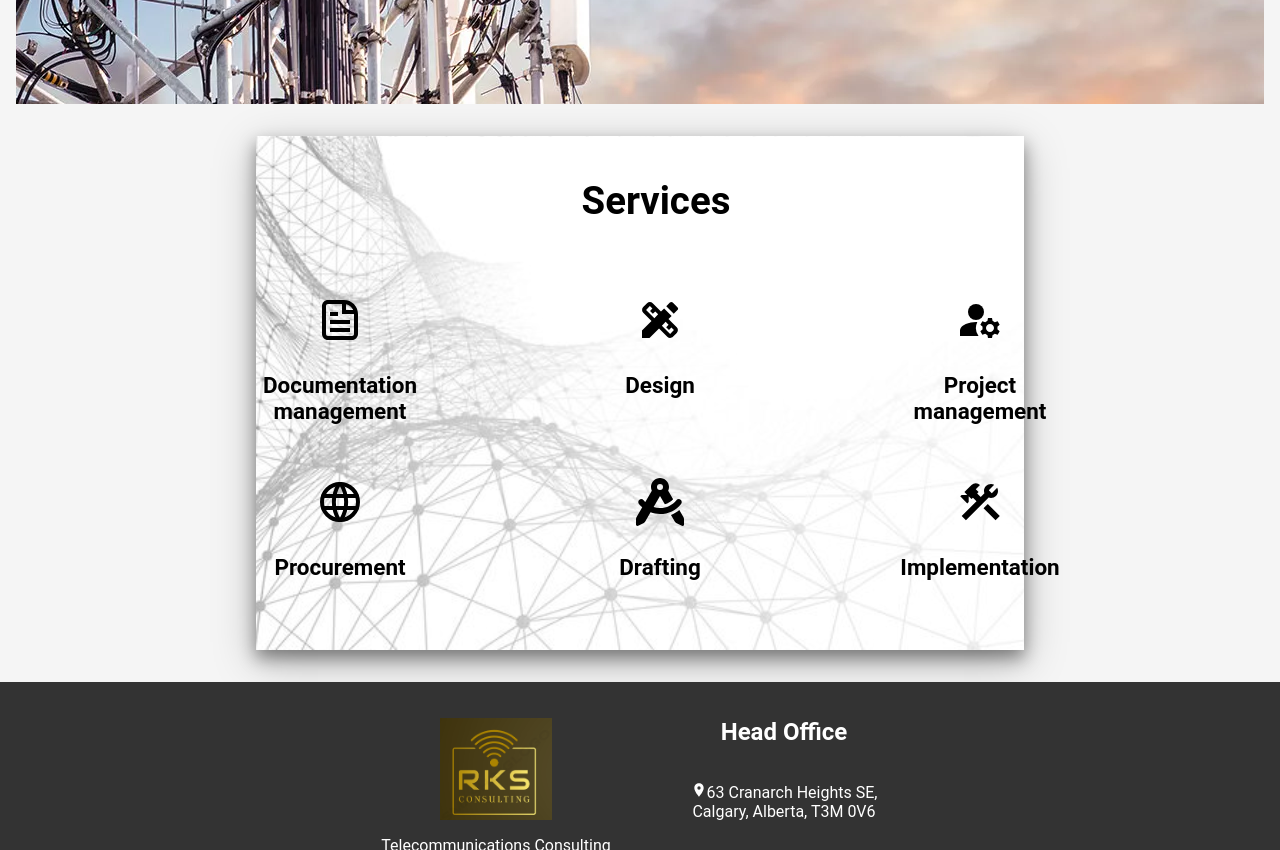
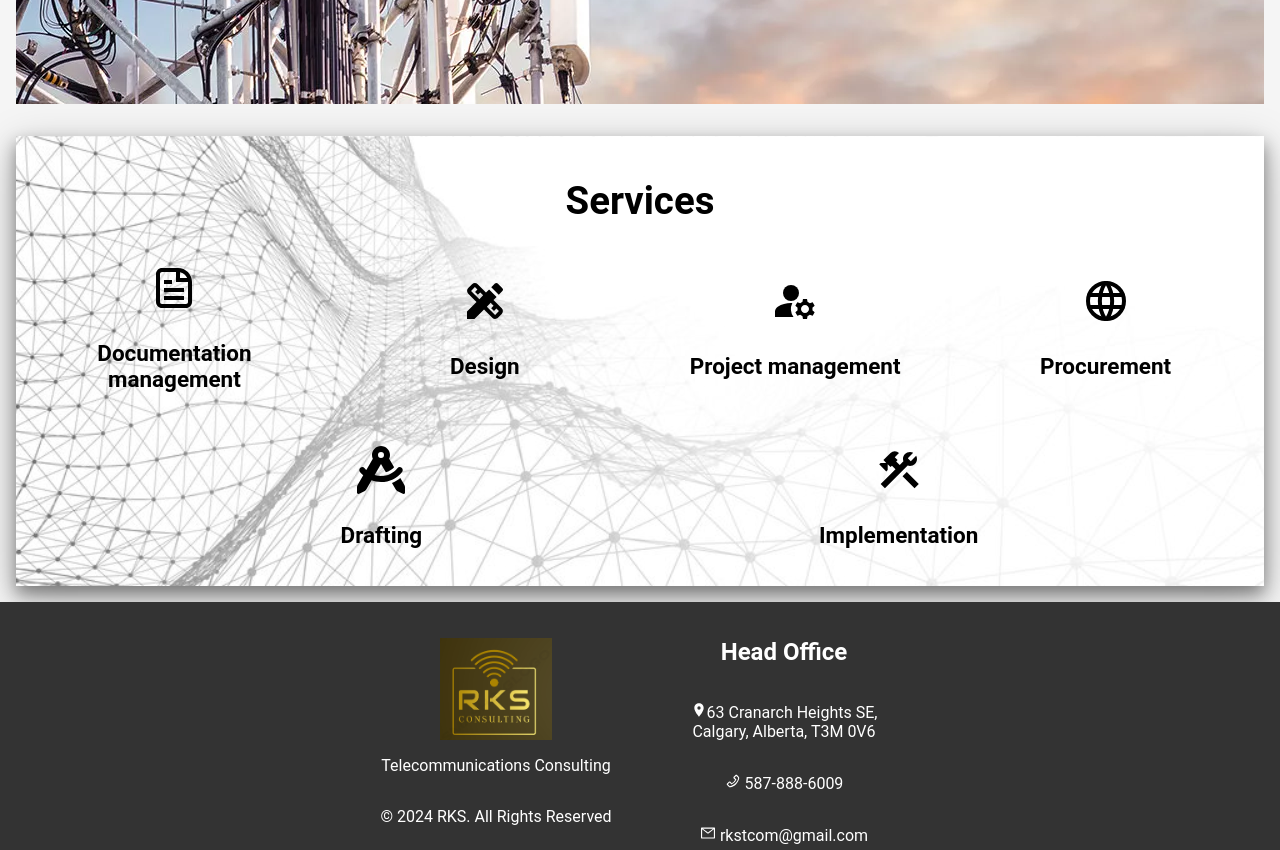
Before and after one commit to Kschoffner13/RKS, a React (Create React App) app: page / in a window 1280 px wide. Shown: the part 440-1290 px from the top of the page. Built offline with nearby package versions, Linux system fonts and the light colour scheme.

Commit message:
home v1.2

```diff
--- a/src/Pages/Home.js
+++ b/src/Pages/Home.js
@@ -47,8 +47,6 @@
                 <h3>Project management</h3>
               </div>
             </li>
-          </ul>
-          <ul>
             <li>
               <div>
                 <TbWorld className="icon" />
--- a/src/Styles/styles.css
+++ b/src/Styles/styles.css
@@ -115,7 +115,7 @@
   background-position: center;
   padding-top: 1rem;
   margin-top: 1rem;
-  width: 60%;
+
   font-size: larger;
   font-style: bold;
   margin-left: auto;
@@ -125,38 +125,37 @@
   align-items: center;
   justify-content: center;
   text-align: center;
-  margin-bottom: 2rem;
+  margin: 1rem;
 }
 
 .Services h1 {
-  margin-left: 2rem;
+  margin-left: 0rem;
 }
 
 .services_content {
   display: flex;
-  flex-direction: column;
+  justify-content: center;
   align-items: center;
-  justify-content: center;
-  margin-top: 2rem;
-  margin-bottom: 2rem;
 }
 
 .services_content ul {
+  list-style: none;
   display: flex;
-  justify-content: space-around;
-  list-style-type: none;
-  margin-top: 0;
-  margin-bottom: 0;
+  flex-wrap: wrap;
+  justify-content: space-evenly; /* space the items evenly */
+  align-items: center;
+  width: 100%; /* take up the full width of the parent */
+  padding: 0; /* remove padding */
+  margin: 0; /* remove margin */
 }
 
 .services_content li {
-  width: 10rem;
-  margin-left: 4rem;
-  margin-right: 4rem;
   display: flex;
   flex-direction: column;
+  justify-content: center;
   align-items: center;
-  padding: 1rem;
+  width: 17rem;
+  margin: 1rem;
 }
 .icon {
   font-size: 3rem;
```
